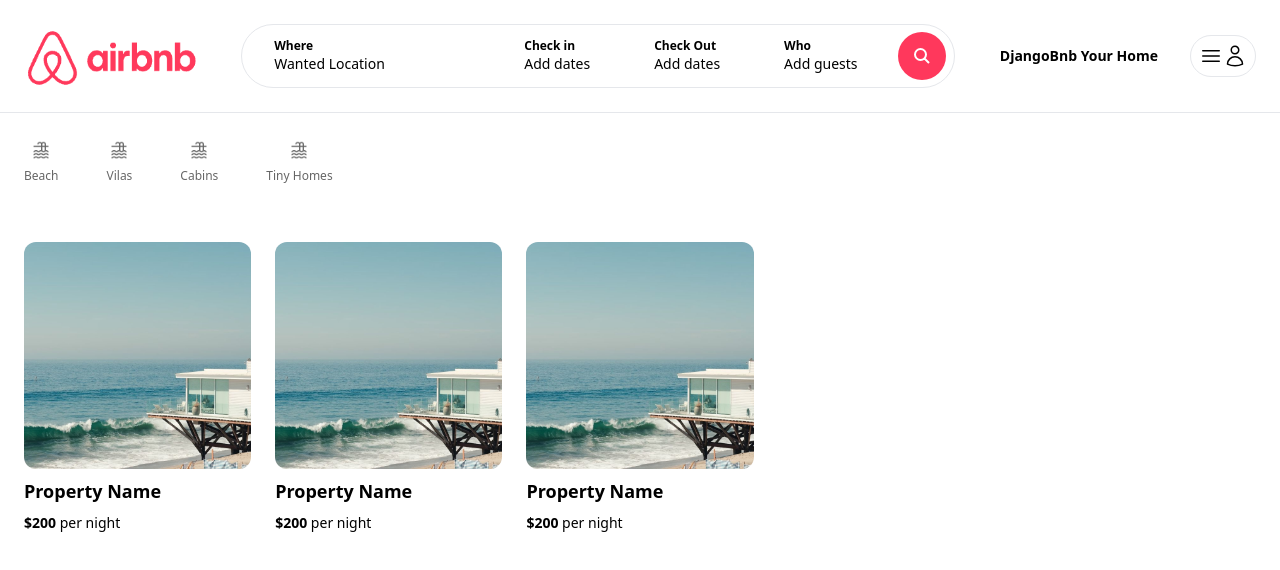
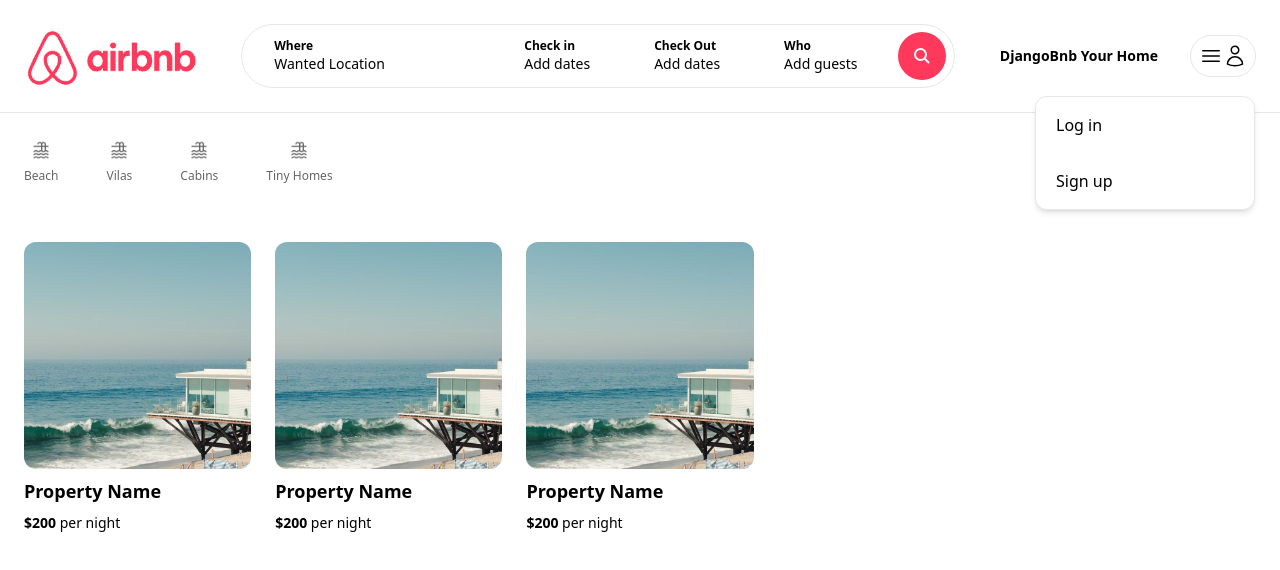
Before and after one commit to sshrxt/djangobnb, a Next.js app: page / in a window 1280 px wide. Both pictures are taken after a click on the button 1223 px from the left and 56 px from the top of the page. Shown: the top 570 px of the page. Built offline with nearby package versions, Linux system fonts and the light colour scheme.

Commit message:
finish user pop up

```diff
--- /dev/null
+++ b/app/components/navbar/MenuLink.tsx
@@ -0,0 +1,18 @@
+"use client"
+
+import React from 'react'
+
+interface MenuLinkProps {
+    label: string;
+    onClick: () => void;
+}
+
+const MenuLink: React.FC<MenuLinkProps> = ({label, onClick}) => {
+  return (
+    <div className='px-5 py-4 hover:bg-gray-100 transition cursor-pointer' onClick={onClick}>
+      {label}
+    </div>
+  )
+}
+
+export default MenuLink
--- a/app/components/navbar/UserNav.tsx
+++ b/app/components/navbar/UserNav.tsx
@@ -1,9 +1,15 @@
+"use client"
+
 import React from 'react'
+import { useState } from 'react'
+import MenuLink from './MenuLink'
 
 const UserNav = () => {
+  const [isOpen, setIsOpen] = useState(false)
+
   return (
     <div className="p-2 relative inline-block border rounded-full">
-        <button className="flex items-center">
+        <button className="flex items-center" onClick={() => setIsOpen(!isOpen)}>
             <svg fill="none" viewBox="0 0 24 24" strokeWidth="1.5" stroke="currentColor" className="w-6 h-6">
                 <path strokeLinecap="round" strokeLinejoin="round" d="M3.75 6.75h16.5M3.75 12h16.5m-16.5 5.25h16.5" />
             </svg>
@@ -12,6 +18,19 @@ const UserNav = () => {
                 <path strokeLinecap="round" strokeLinejoin="round" d="M15.75 6a3.75 3.75 0 1 1-7.5 0 3.75 3.75 0 0 1 7.5 0ZM4.501 20.118a7.5 7.5 0 0 1 14.998 0A17.933 17.933 0 0 1 12 21.75c-2.676 0-5.216-.584-7.499-1.632Z" />
             </svg>
         </button>
+
+        {isOpen && (
+          <div className='w-[220px] absolute top-[60px] right-0 bg-white border rounded-xl shadow-md flex flex-col cursor-pointer'>
+            <MenuLink
+              label ="Log in"
+              onClick={() => console.log("clicked button")}
+            />
+            <MenuLink
+              label ="Sign up"
+              onClick={() => console.log("clicked button")}
+            />
+          </div>
+        )}
     </div>
   )
 }
```
